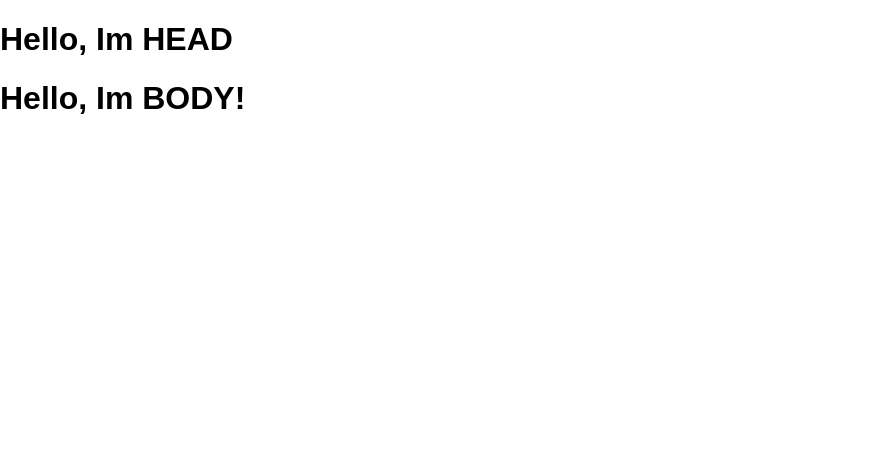
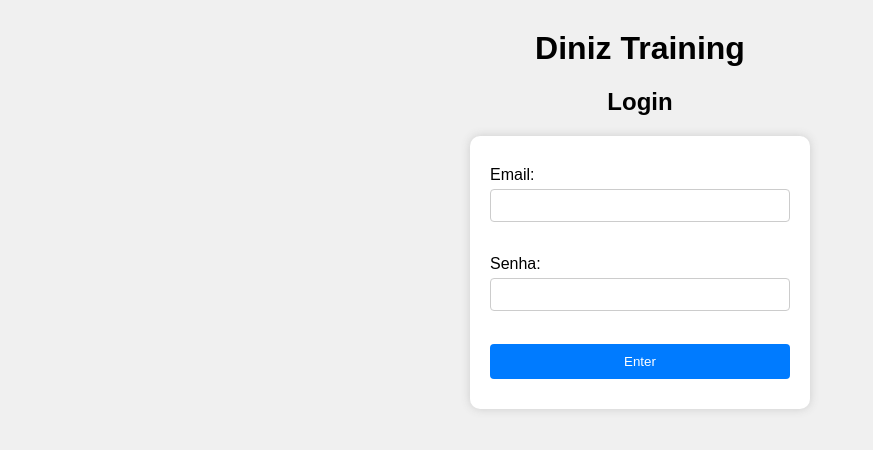
Before and after one commit to iamdiniz/training_flask, a Flask app: page / in a window 1280 px wide. Shown: the top 450 px of the page, without its empty margins (0-873 px from the left). Run offline with Flask 3, Linux system fonts and the light colour scheme.

Commit message:
class css, organizing & making a login page (pure to training)

```diff
--- a/app.py
+++ b/app.py
@@ -9,6 +9,7 @@ class User(db.Model):
     id = db.Column(db.Integer, primary_key=True)
     username = db.Column(db.String(80), unique=True, nullable=False)
     email = db.Column(db.String(120), unique=True, nullable=False)
+    password = db.Column(db.String(120), nullable=False)
 
     def __repr__(self):
         return f'<User {self.username}>'
--- a/static/css/main.css
+++ b/static/css/main.css
@@ -1,4 +1,51 @@
 body {
     margin: 0;
     font-family: sans-serif;
+    background-color: #f0f0f0;
+    text-align: center; /* centraliza os textos por padrão */
 }
+
+.main-title {
+    margin-top: 30px;
+    font-size: 32px;
+    text-align: center;
+}
+
+/* Container do form */
+form {
+    background: white;
+    padding: 30px 20px;
+    border-radius: 10px;
+    box-shadow: 0px 0px 10px #ccc;
+    margin: 20px auto;
+    width: 300px;
+    text-align: left; /* alinha texto do form à esquerda */
+}
+
+/* Inputs mais largos e bonitinhos */
+input[type="text"],
+input[type="password"],
+input[type="email"] {
+    width: 100%;
+    padding: 8px;
+    margin-top: 5px;
+    margin-bottom: 15px;
+    border: 1px solid #ccc;
+    border-radius: 4px;
+    box-sizing: border-box;
+}
+
+/* Botão estilizado */
+button {
+    width: 100%;
+    padding: 10px;
+    background-color: #007BFF;
+    color: white;
+    border: none;
+    border-radius: 4px;
+    cursor: pointer;
+}
+
+button:hover {
+    background-color: #0056b3;
+}
--- a/templates/base.html
+++ b/templates/base.html
@@ -4,6 +4,7 @@
     <meta charset="UTF-8">
     <meta name="viewport" content="width=device-width, initial-scale=1.0">
     <link rel="stylesheet" href="{{ url_for('static', filename='css/main.css') }}">
+    <h1 class="main-title">Diniz Training</h1>
     {% block head %}{% endblock %}
 </head>
 <body>
--- a/templates/index.html
+++ b/templates/index.html
@@ -1,9 +1,18 @@
 {% extends 'base.html' %}
 
 {% block head %}
-<h1>Hello, Im HEAD</h1>
+
 {% endblock %}
 
 {% block body %}
-<h1>Hello, Im BODY!</h1>
+<h2>Login</h2>
+<form method="POST" action="/add">
+  <label for="email">Email:</label><br>
+  <input type="email" id="email" name="email" required><br><br>
+
+  <label for="password">Senha:</label><br>
+  <input type="password" id="password" name="password" required><br><br>
+
+  <button type="submit">Enter</button>
+</form>
 {% endblock %}
```
Also changed, not shown: README.md.
